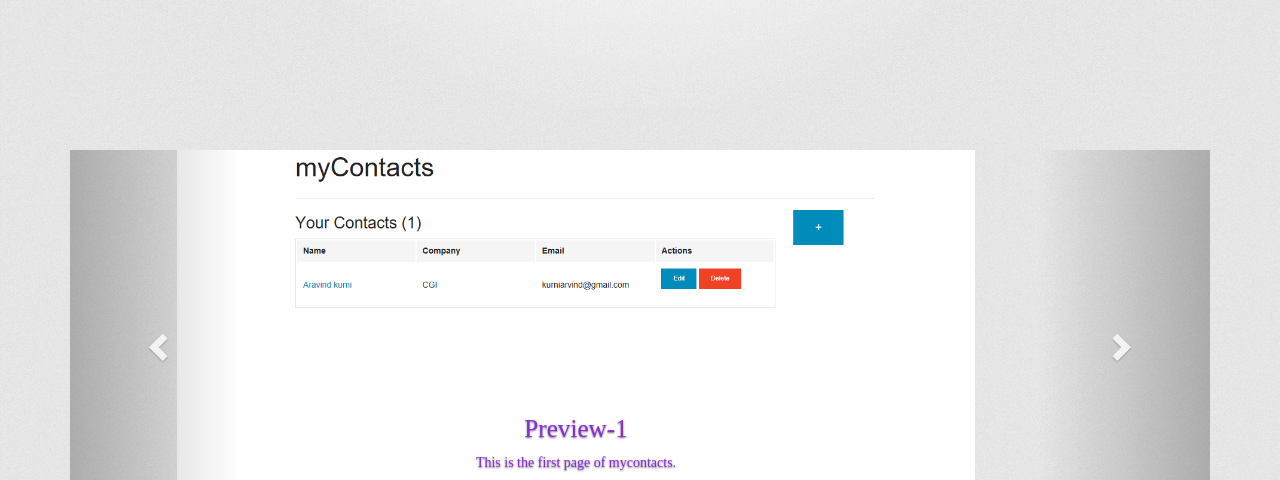
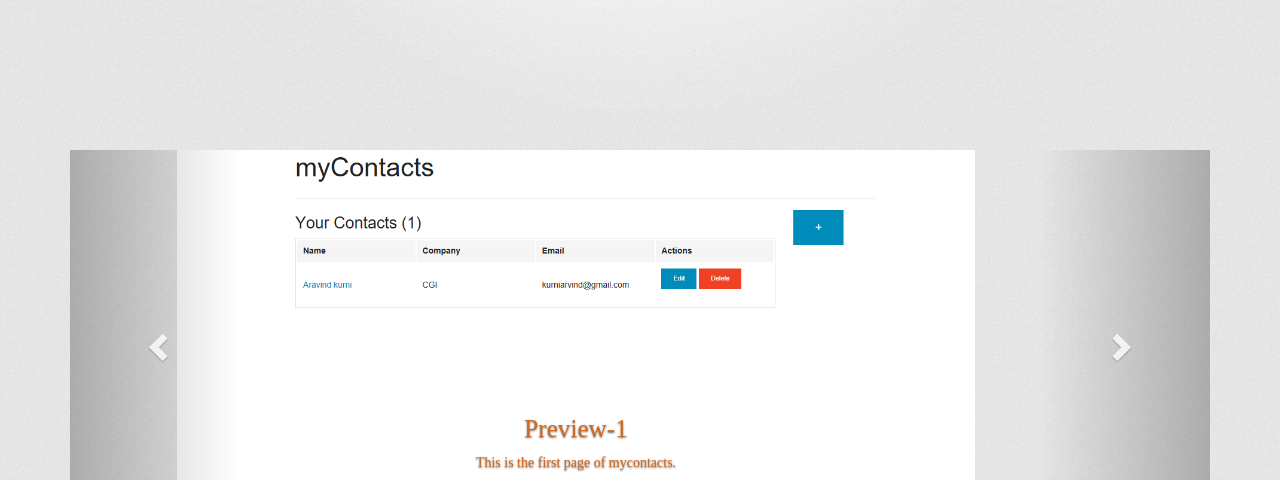
Before and after one commit to kurniarvind/mycontacts-App, a website: page index.html in a window 1280 px wide. Shown: the part 465-945 px from the top of the page. Drawn offline with nearby package versions, Linux system fonts and the light colour scheme; a web font is replaced by a local one.

Commit message:
Update carousel color and font

```diff
--- a/stylesheets/stylesheet.css
+++ b/stylesheets/stylesheet.css
@@ -224,13 +224,13 @@ table {
 .carousel-caption h3 {
 font-family:serif;
 font-size: 1.8em;
-color:blueviolet;
+color:chocolate;
 }
 
 .carousel-caption p {
 font-family:serif;
 font-size: 1em;
-color:blueviolet;
+color:chocolate;
 }
 
 th {
```
